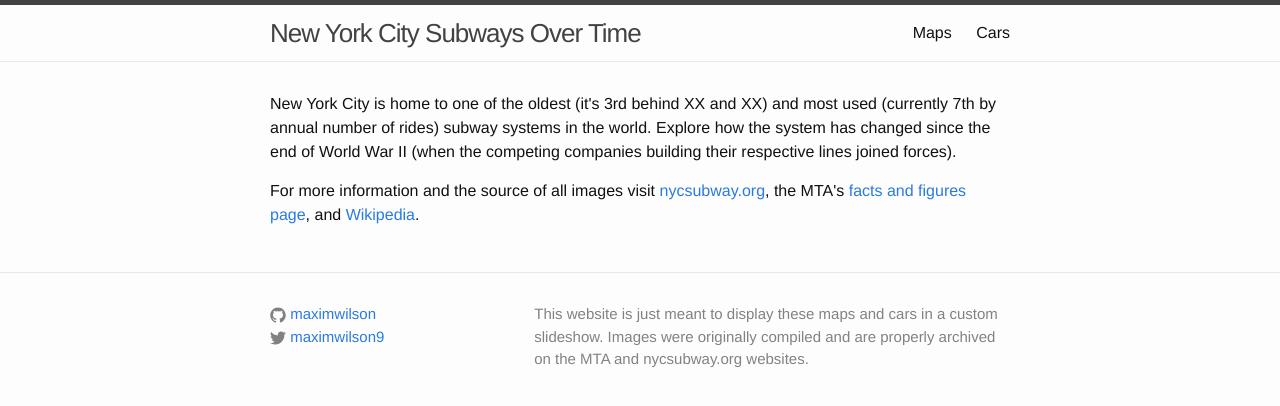
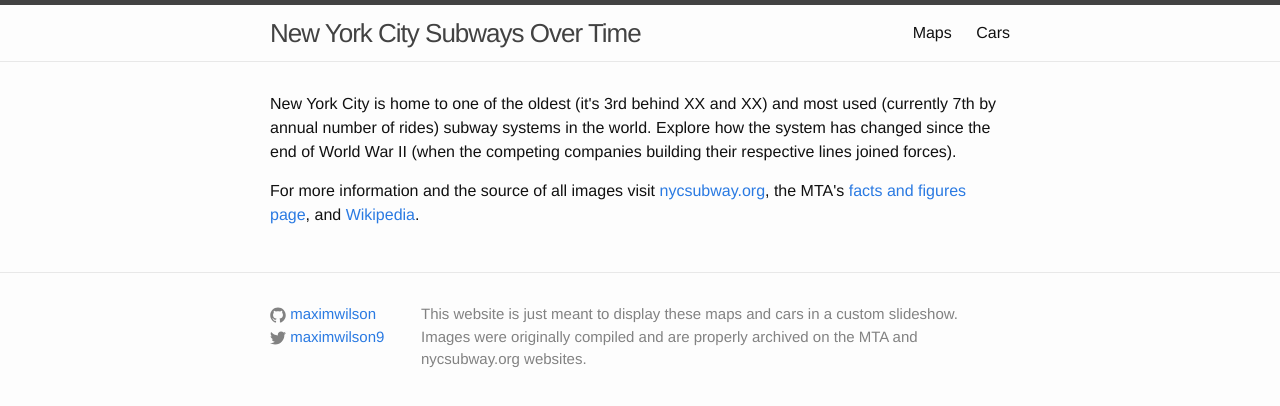
Before and after one commit to maximwilson/maximwilson.github.io, a Jekyll site: the page built from index.html, in a window 1280 px wide. Shown: the top 406 px of the page. Built offline with Jekyll 4.4.1, drawn with Linux system fonts in a browser that asks for light colours.

Commit message:
edit layout 2col footer v2

```diff
--- a/_sass/_layout.scss
+++ b/_sass/_layout.scss
@@ -127,13 +127,13 @@
 }
 
 .footer-col-1 {
-    width: -webkit-calc(35% - (#{$spacing-unit} / 2));
-    width:         calc(35% - (#{$spacing-unit} / 2));
+    width: -webkit-calc(20% - (#{$spacing-unit} / 2));
+    width:         calc(20% - (#{$spacing-unit} / 2));
 }
 
 .footer-col-2 {
-    width: -webkit-calc(65% - (#{$spacing-unit} / 2));
-    width:         calc(65% - (#{$spacing-unit} / 2));
+    width: -webkit-calc(75% - (#{$spacing-unit} / 2));
+    width:         calc(75% - (#{$spacing-unit} / 2));
 }
 
 .footer-col-3 {
@@ -143,12 +143,8 @@
 
 @include media-query($on-laptop) {
     .footer-col-1,
-    .footer-col-2 {
-        width: -webkit-calc(50% - (#{$spacing-unit} / 2));
-        width:         calc(50% - (#{$spacing-unit} / 2));
-    }
-
-    .footer-col-3 {
+    .footer-col-2,
+	.footer-col-3 {
         width: -webkit-calc(100% - (#{$spacing-unit} / 2));
         width:         calc(100% - (#{$spacing-unit} / 2));
     }
```
